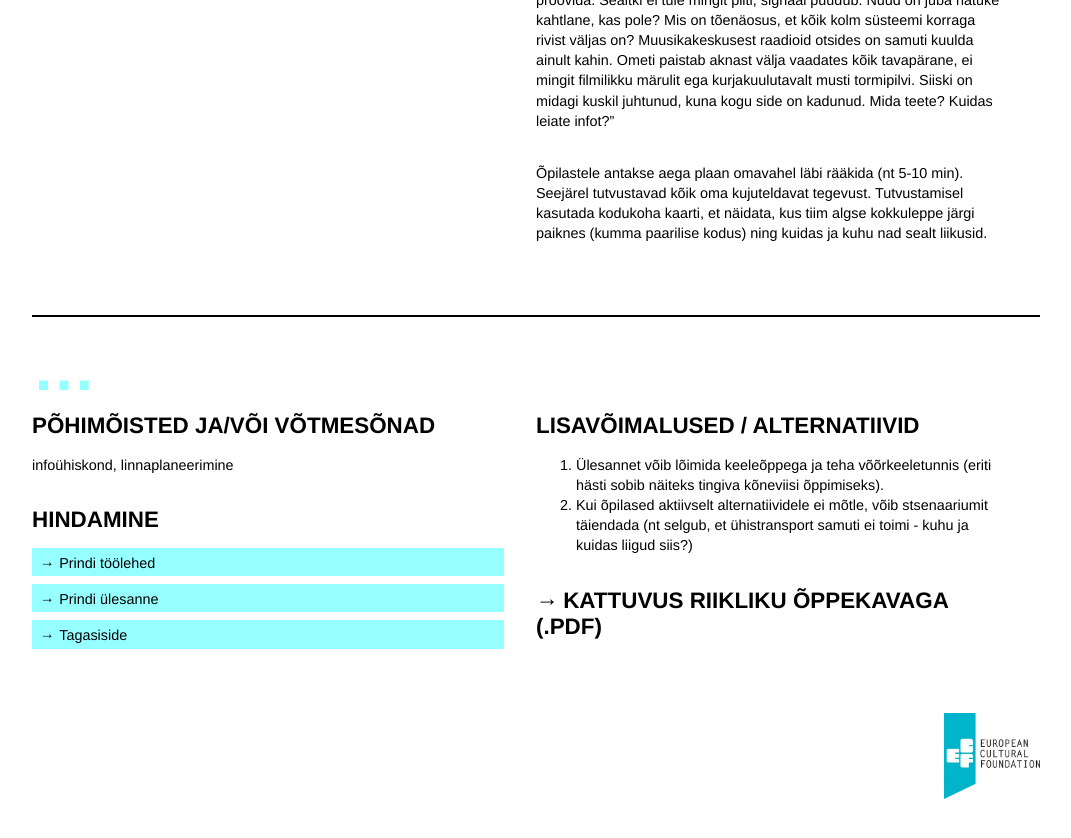
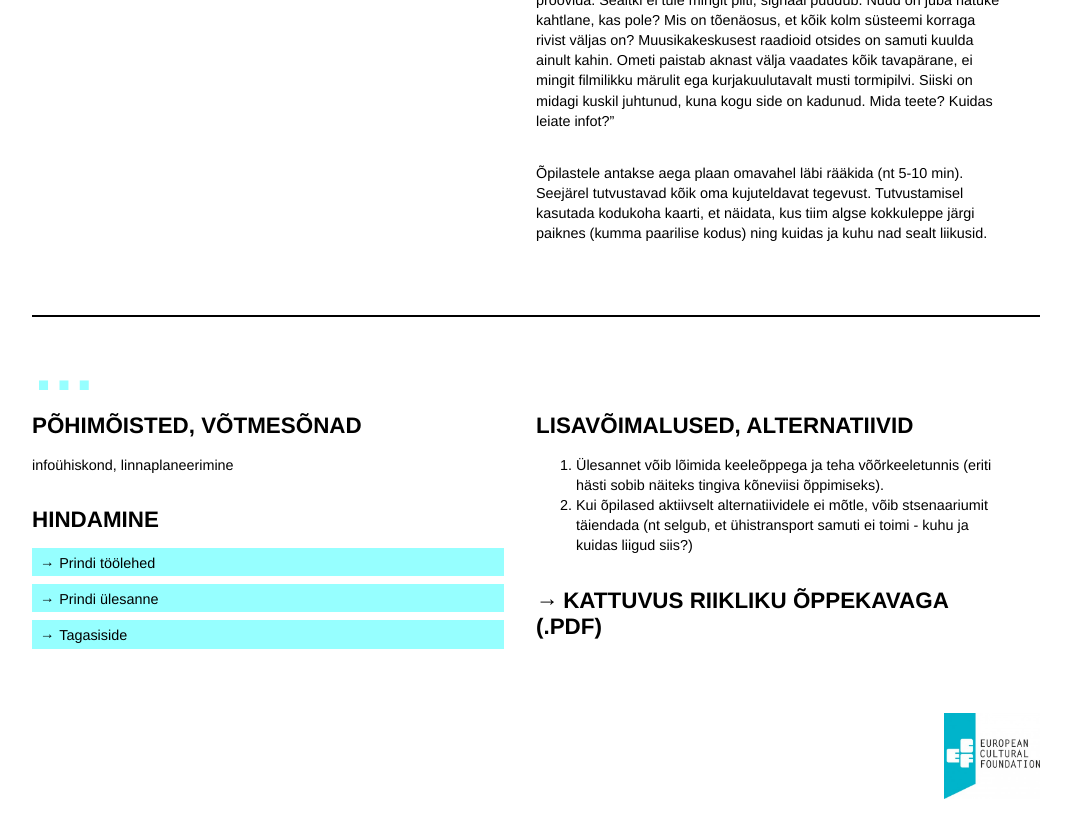
Before and after one commit to ruumiharidus/ruumiharidus.github.io, a Jekyll site: the page built from _posts/2015-12-07-infosulg.md, in a window 1280 px wide and 900 px high, scrolled down 1620 px. Shown: the top 838 px of the window, without its empty margins (104-1175 px from the left). Built offline with Jekyll 4.4.1, drawn with Linux system fonts in a browser that asks for light colours; nearby versions of some CDN libraries.

Commit message:
Updated 2015-12-07-infosulg.md

```diff
--- a/_posts/2015-12-07-infosulg.md
+++ b/_posts/2015-12-07-infosulg.md
@@ -56,7 +56,7 @@ Kui pärast ülesande ettelugemist vaja, suunata õpilasi vihjeliselt mõtlema n
 <section class="section-dots">
 ### ...
 
-#### Põhimõisted ja/või võtmesõnad
+#### Põhimõisted, võtmesõnad
 infoühiskond, linnaplaneerimine
 
 #### Hindamine
@@ -71,7 +71,7 @@ infoühiskond, linnaplaneerimine
 <section class="section-background">
 ### ...
 
-#### Lisavõimalused / alternatiivid
+#### Lisavõimalused, alternatiivid
 1. Ülesannet võib lõimida keeleõppega ja teha võõrkeeletunnis (eriti hästi sobib näiteks tingiva kõneviisi õppimiseks).
 2. Kui õpilased aktiivselt alternatiividele ei mõtle, võib stsenaariumit täiendada (nt selgub, et ühistransport samuti ei toimi - kuhu ja kuidas liigud siis?)
 
```
